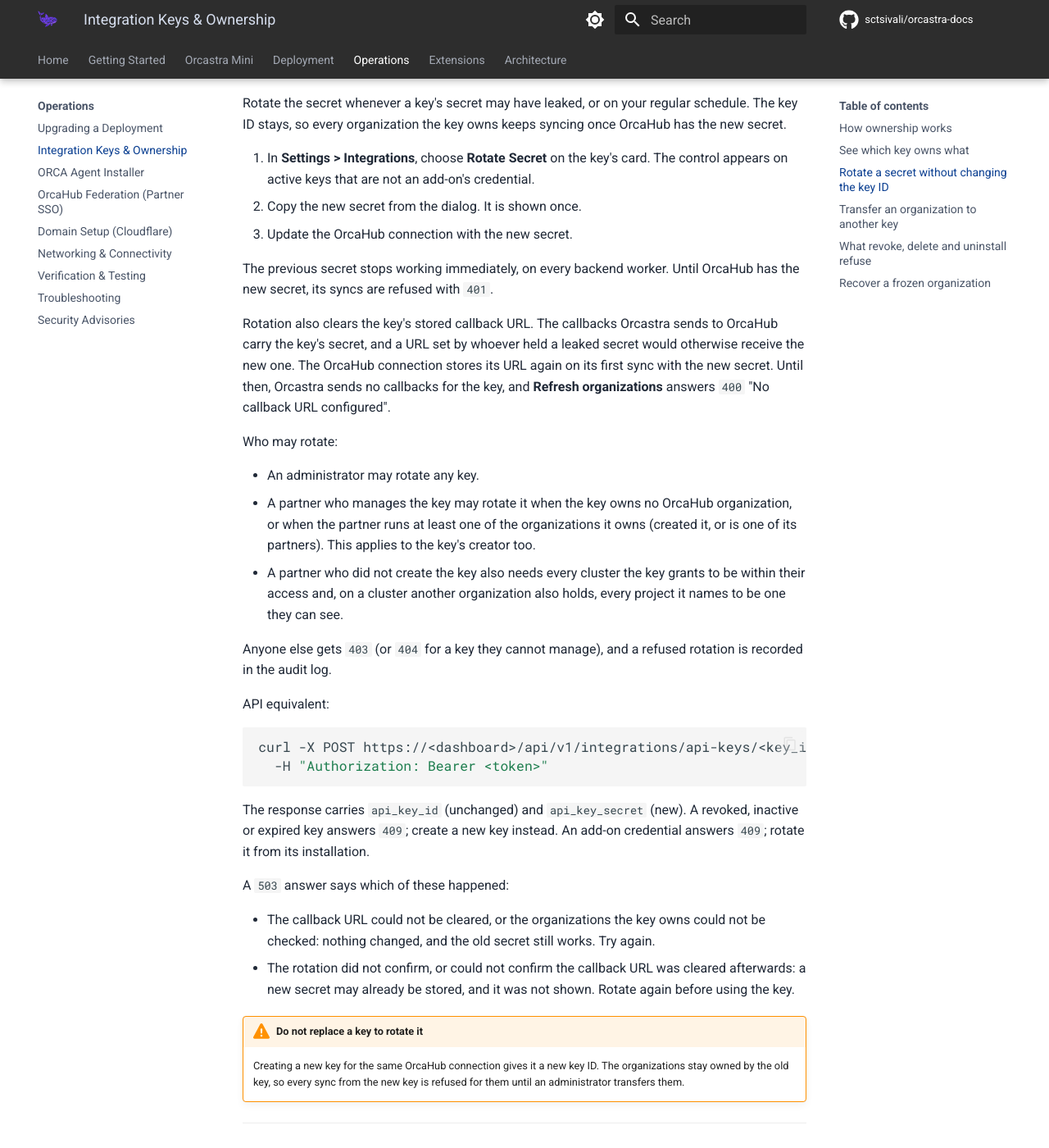
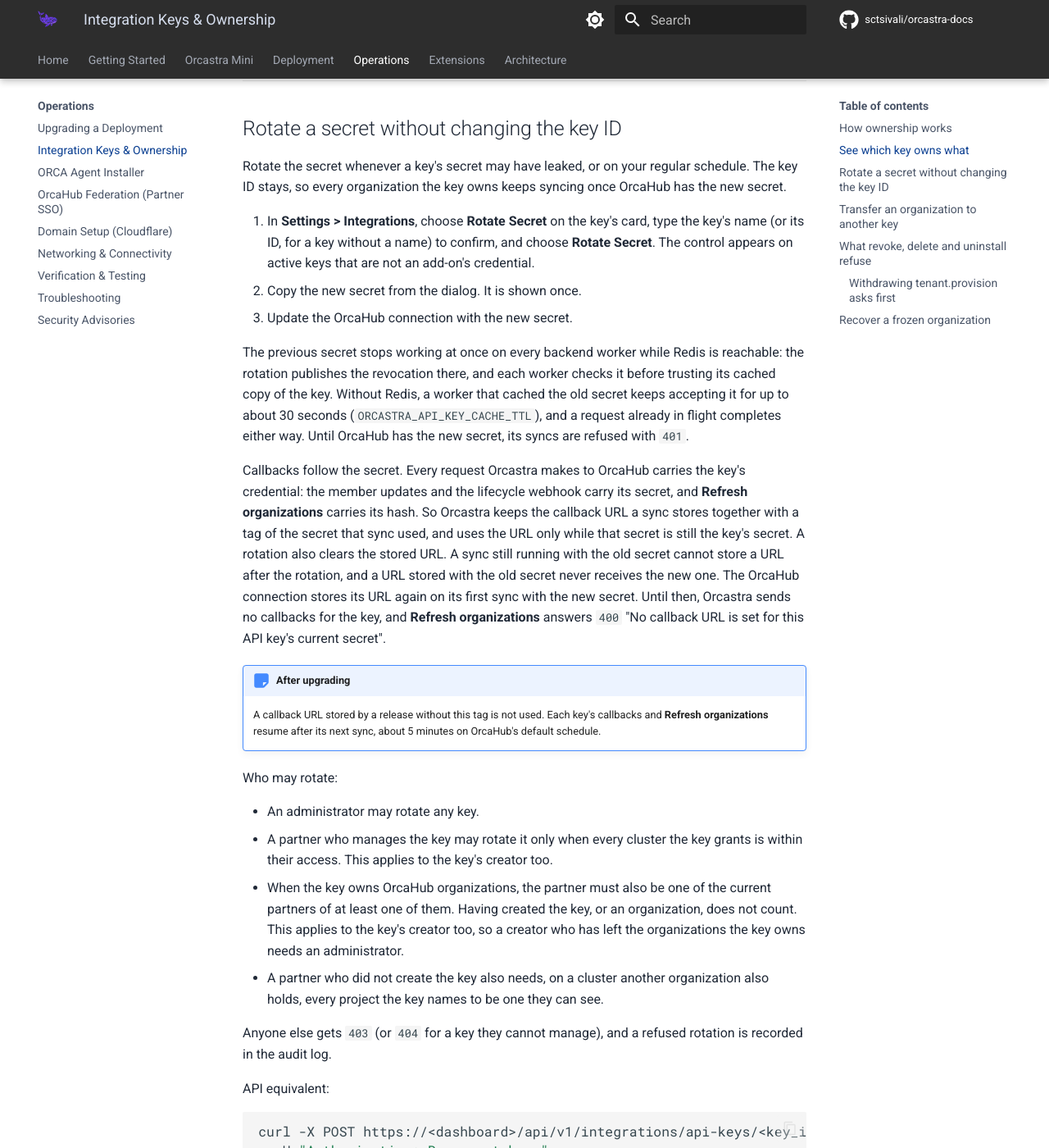
Before and after one commit to sctsivali/orcastra-docs, an MkDocs documentation site: the page built from docs/operations/integration-keys.md, in a window 1280 px wide and 1400 px high, scrolled down 2029 px. Shown: the whole window at 82% size. Built offline with MkDocs 1.6.1 and Material for MkDocs 9.7.7, drawn with Linux system fonts in a browser that asks for light colours; comment, search, counter and statistics services are not loaded; the version menu is left out; some of the changed text lies outside the part shown.

Commit message:
docs(operations): correct secret rotation timing and callback rules
Follow the review fixes on the integration key ownership branch:

- The old secret stops working at once on every worker only while
  Redis carries the revocation. Without it, a worker keeps a cached old
  secret for up to about 30 seconds (ORCASTRA_API_KEY_CACHE_TTL), and
  a request already in flight completes either way.
- A callback URL is used only while the secret whose sync stored it is
  still the key's secret. A sync running across a rotation cannot plant
  one. URLs stored before the upgrade wait for each key's next sync.
- Rotation rules: every partner is held to the key's clusters, the
  creator included. A key that owns organizations is rotated only by
  one of their current partners; created_by does not count. Rotate
  Secret asks for the key's name.
- Withdrawing tenant.provision from an owner key asks first, and goes
  through with force, as the owner decided.
- The synced organization list shows an owner key only to that
  organization's partners and administrators.
- The second callback URL clear and its 503 are gone.

```diff
--- a/docs/operations/integration-keys.md
+++ b/docs/operations/integration-keys.md
@@ -30,7 +30,7 @@
 
 - Each API key card says how many organizations the key owns and lists their slugs. A partner sees only the organizations it belongs to; the rest are counted as "you cannot see".
 - An owner key inside its expiry warning window shows **Owner Key Expiring** and the date to transfer its organizations by.
-- The **Synced Organizations** panel lists every synced organization with its owner key and the owner's state.
+- The **Synced Organizations** panel lists every synced organization with its owner key and the owner's state. A partner sees the owner key's name and state only for organizations they are a partner of. For an organization they belong to otherwise, for example as a tenant, the owner state reads **Not Shown**.
 
 | Owner state | Meaning |
 |---|---|
@@ -43,7 +43,7 @@
 
 Administrators also see a callout counting the organizations whose owner no longer works.
 
-The same information is in the API: `GET /api/v1/integrations/organizations` returns `owner_key_name`, `owner_key_state`, `owner_key_expires_at`, `owner_key_expiry_state` and `cluster_ids` for each organization, and `GET /api/v1/integrations/api-keys` returns `owned_organization_count`, `owned_organization_slugs` and `owned_organization_hidden_count` for each key.
+The same information is in the API: `GET /api/v1/integrations/organizations` returns `owner_key_name`, `owner_key_state`, `owner_key_expires_at`, `owner_key_expiry_state` and `cluster_ids` for each organization, and `GET /api/v1/integrations/api-keys` returns `owned_organization_count`, `owned_organization_slugs` and `owned_organization_hidden_count` for each key. The four `owner_key_*` fields are `null` unless the caller is an administrator or one of that organization's partners.
 
 ---
 
@@ -51,19 +51,23 @@
 
 Rotate the secret whenever a key's secret may have leaked, or on your regular schedule. The key ID stays, so every organization the key owns keeps syncing once OrcaHub has the new secret.
 
-1. In **Settings > Integrations**, choose **Rotate Secret** on the key's card. The control appears on active keys that are not an add-on's credential.
+1. In **Settings > Integrations**, choose **Rotate Secret** on the key's card, type the key's name (or its ID, for a key without a name) to confirm, and choose **Rotate Secret**. The control appears on active keys that are not an add-on's credential.
 2. Copy the new secret from the dialog. It is shown once.
 3. Update the OrcaHub connection with the new secret.
 
-The previous secret stops working immediately, on every backend worker. Until OrcaHub has the new secret, its syncs are refused with `401`.
+The previous secret stops working at once on every backend worker while Redis is reachable: the rotation publishes the revocation there, and each worker checks it before trusting its cached copy of the key. Without Redis, a worker that cached the old secret keeps accepting it for up to about 30 seconds (`ORCASTRA_API_KEY_CACHE_TTL`), and a request already in flight completes either way. Until OrcaHub has the new secret, its syncs are refused with `401`.
 
-Rotation also clears the key's stored callback URL. The callbacks Orcastra sends to OrcaHub carry the key's secret, and a URL set by whoever held a leaked secret would otherwise receive the new one. The OrcaHub connection stores its URL again on its first sync with the new secret. Until then, Orcastra sends no callbacks for the key, and **Refresh organizations** answers `400` "No callback URL configured".
+Callbacks follow the secret. Every request Orcastra makes to OrcaHub carries the key's credential: the member updates and the lifecycle webhook carry its secret, and **Refresh organizations** carries its hash. So Orcastra keeps the callback URL a sync stores together with a tag of the secret that sync used, and uses the URL only while that secret is still the key's secret. A rotation also clears the stored URL. A sync still running with the old secret cannot store a URL after the rotation, and a URL stored with the old secret never receives the new one. The OrcaHub connection stores its URL again on its first sync with the new secret. Until then, Orcastra sends no callbacks for the key, and **Refresh organizations** answers `400` "No callback URL is set for this API key's current secret".
+
+!!! note "After upgrading"
+    A callback URL stored by a release without this tag is not used. Each key's callbacks and **Refresh organizations** resume after its next sync, about 5 minutes on OrcaHub's default schedule.
 
 Who may rotate:
 
 - An administrator may rotate any key.
-- A partner who manages the key may rotate it when the key owns no OrcaHub organization, or when the partner runs at least one of the organizations it owns (created it, or is one of its partners). This applies to the key's creator too.
-- A partner who did not create the key also needs every cluster the key grants to be within their access and, on a cluster another organization also holds, every project it names to be one they can see.
+- A partner who manages the key may rotate it only when every cluster the key grants is within their access. This applies to the key's creator too.
+- When the key owns OrcaHub organizations, the partner must also be one of the current partners of at least one of them. Having created the key, or an organization, does not count. This applies to the key's creator too, so a creator who has left the organizations the key owns needs an administrator.
+- A partner who did not create the key also needs, on a cluster another organization also holds, every project the key names to be one they can see.
 
 Anyone else gets `403` (or `404` for a key they cannot manage), and a refused rotation is recorded in the audit log.
 
@@ -79,7 +83,7 @@
 A `503` answer says which of these happened:
 
 - The callback URL could not be cleared, or the organizations the key owns could not be checked: nothing changed, and the old secret still works. Try again.
-- The rotation did not confirm, or could not confirm the callback URL was cleared afterwards: a new secret may already be stored, and it was not shown. Rotate again before using the key.
+- The rotation did not confirm: a new secret may already be stored, and it was not shown. Rotate again before using the key.
 
 !!! warning "Do not replace a key to rotate it"
     Creating a new key for the same OrcaHub connection gives it a new key ID. The organizations stay owned by the old key, so every sync from the new key is refused for them until an administrator transfers them.
@@ -137,6 +141,14 @@
 
 Each refusal is recorded on the refused action (for example `integration.api_key.revoke`) with result `denied` and error code `key_owns_organizations`. The record names the same organizations the response did, and counts the rest.
 
+### Withdrawing tenant.provision asks first
+
+Withdrawing `tenant.provision` from a key that owns an active OrcaHub organization is not refused, because an operator may want it, but it is not silent either. Without it, the key still syncs those organizations and their members, but provisioning buyer dashboard access for them stops: an order completed in OrcaHub no longer gives its buyer access in Orcastra, and no other key may provision for an organization this key owns.
+
+`PUT /api/v1/integrations/api-keys/<key_id>/capabilities` answers `409` with `error: provisioning_would_stop`. The response names the consequence and the organizations you may see, and counts the rest. Nothing changes. The same request with `"force": true` withdraws it. Its record on `integration.api_key.capabilities.update` carries `forced: true` and the IDs of the owned organizations you may see, with the full and hidden counts.
+
+In the dashboard, **Edit Capabilities** on the key's card shows the consequence when you save, and **Withdraw Anyway** confirms. The usual rules for who may edit the key apply. `inventory.read` and `org.sync` stay refused as above, with or without `force`.
+
 !!! note "The add-on reconcile sweep"
     The sweep that revokes add-on credentials no installation claims, or whose organization reaches no cluster any more, still revokes them: such a credential must stop. Its audit record then names the organizations the revocation leaves frozen, so an administrator can transfer them.
 
```
